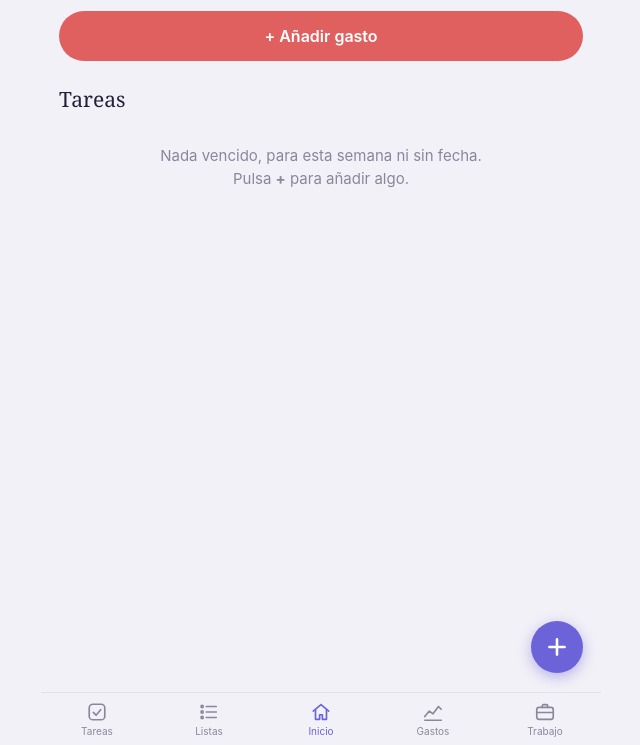
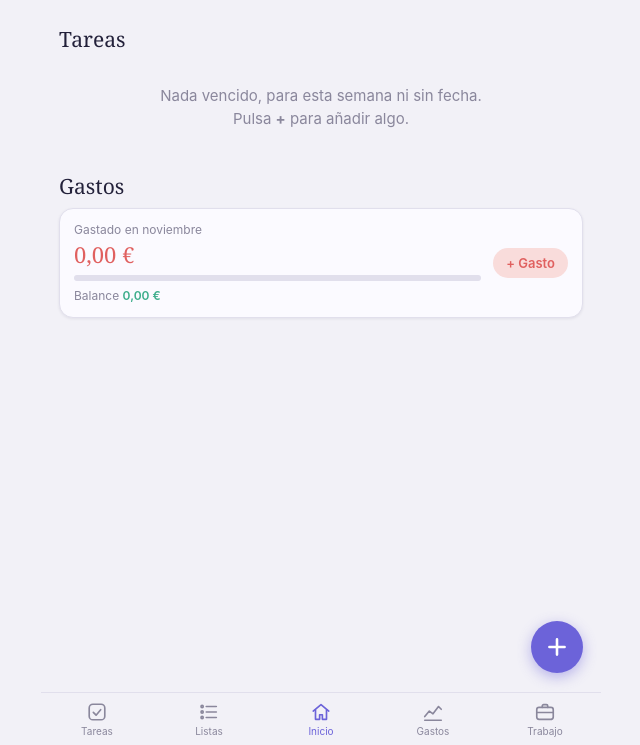
Before and after one commit to honoriux/panel, a plain HTML site: page app/index.html in a window 1280 px wide. Shown: the part 55-800 px from the top of the page, without its empty margins (319-959 px from the left). Drawn offline with Linux system fonts and the light colour scheme.

Commit message:
Inicio: tarjeta Gastos al final (gastado del mes, barra, balance y «+ Gasto») en lugar del botón grande. panel-2026-11-20.4
Co-Authored-By: Claude Opus 5.5 <noreply@anthropic.com>

```diff
--- a/app/app.js
+++ b/app/app.js
@@ -5,7 +5,7 @@
 
 // Versión de la app = fecha de publicación + nº de publicación de ese día ('panel-AAAA-MM-DD.N').
 // Tiene que coincidir siempre con CACHE de sw.js: se cambian las dos juntas en cada publicación.
-const APP_VERSION = 'panel-2026-11-20.3';
+const APP_VERSION = 'panel-2026-11-20.4';
 // '2026-11-19.2' -> '19/11/2026 · 2' (las versiones antiguas, 'v7', se muestran tal cual)
 const fmtVersion = v => { const m = String(v).replace('panel-', '').match(/^(\d{4}-\d{2}-\d{2})\.(\d+)$/); return m ? `${fmtDia(m[1])} · ${m[2]}` : String(v).replace('panel-', ''); };
 const KEY = 'panel.db.v1';
@@ -282,12 +282,17 @@ function viewHome() {
   const avisos = lista.filter(enAviso).length;
   const pend = `<h2 class="sec">Tareas${avisos ? ` <span class="tag red" style="vertical-align:middle">${plural(avisos, 'con aviso', 'con aviso')}</span>` : ''}</h2>
     ${lista.length ? gruposTareas(lista, true) : `<div class="empty-state" style="padding:24px 10px">Nada vencido, para esta semana ni sin fecha.<br>Pulsa <b>+</b> para añadir algo.</div>`}`;
-  // Los días libres ya no salen aquí (solo en Trabajo). Arriba, apuntar un gasto sin ir a Gastos.
-  const gasto = `<button class="btn pink" style="width:100%;margin:4px 0 6px" data-act="nuevoGasto">+ Añadir gasto</button>`;
+  // Al final, lo gastado este mes con su balance y el botón para apuntar un gasto sin ir a Gastos (los días libres, solo en Trabajo)
+  const g = Savey.resumenMes(), pctG = g.inc ? Math.min(100, g.exp / g.inc * 100) : g.exp ? 100 : 0;
+  const gasto = `<h2 class="sec">Gastos</h2><div class="bcard gcard" data-act="irGastos" role="button">
+      <div class="gmain"><div class="small">Gastado en ${g.mes}</div><div class="serif red gtot">${g.gastado}</div>
+        <div class="bar gbar"><div style="width:${pctG}%;background:var(--red)"></div><div style="flex:1;background:${g.inc ? 'var(--income)' : 'transparent'}"></div></div>
+        <div class="small" style="margin-top:6px">Balance <b class="${g.bal < 0 ? 'red' : 'green'}" style="font-weight:600">${g.balance}</b></div></div>
+      <button class="gbtn" data-act="nuevoGasto">+ Gasto</button></div>`;
   // Listas marcadas para Inicio que tienen algo apuntado
   const enInicio = listasOrden().filter(l => l.inicio && quedan(l.id));
   const listas = enInicio.length ? `<h2 class="sec">Listas</h2>${enInicio.map(l => listaRow(l, true)).join('')}` : '';
-  return `${backupBanner()}${avisosBanner()}${gasto}${pend}${listas}`;
+  return `${backupBanner()}${avisosBanner()}${pend}${listas}${gasto}`;
 }
 
 function openTareaForm(existing, preset = {}) {
@@ -1019,6 +1024,7 @@ const mainActions = {
   backup: () => exportBackup(),
   filtroTareas: t => { ui.filtroTareas = t.dataset.f; render(); },
   nuevoGasto: () => Savey.nuevo(),
+  irGastos: () => { Savey.irAlMes(); ui.tab = 'gastos'; render(); window.scrollTo(0, 0); },
   toggleCompletadas: () => { ui.verCompletadas = !ui.verCompletadas; render(); },
   toggleTarea: t => { const x = tarea(t.dataset.id); if (x) toggleTarea(x); },
   editTarea: t => { const x = tarea(t.dataset.id); if (x) openTareaForm(x); },
--- a/app/savey.js
+++ b/app/savey.js
@@ -1131,6 +1131,9 @@ return {
   view, top,
   actions: mainActions,
   nuevo: () => openTxForm(null),
+  // Para la tarjeta de Inicio: lo gastado e ingresado este mes en todas las cuentas, y abrir Gastos en el mes actual
+  resumenMes: () => { const d = new Date(), s = monthStats(d.getFullYear(), d.getMonth(), 'all'); return { ...s, mes: MONTHS_L[d.getMonth()], gastado: money(s.exp), balance: money(s.bal, { sign: true }) }; },
+  irAlMes: () => { const d = new Date(); ui.y = d.getFullYear(); ui.m = d.getMonth(); ui.tab = 'home'; },
   swipe: dx => { if (ui.tab !== 'accounts') (dx < 0 ? mainActions.nextMonth : mainActions.prevMonth)(); },
   alVolver: () => { if (processRecurring()) render(); syncNow(); },
   alOcultar: () => { if (syncTimer) syncNow(); },
--- a/app/styles.css
+++ b/app/styles.css
@@ -98,6 +98,13 @@ h2.sec { font-family: var(--serif); font-weight: 400; font-size: 21px; margin: 1
 .bar .ritmo { position: absolute; top: -3px; bottom: -3px; width: 2px; margin-left: -1px; background: var(--text); opacity: .5; border-radius: 1px; }
 .bcard .bar:has(.ritmo) { overflow: visible; }
 .brow { display: flex; justify-content: space-between; gap: 10px; font-size: 13px; color: var(--muted); }
+/* Tarjeta de gastos en Inicio */
+.gcard { display: flex; align-items: center; gap: 12px; padding: 12px 14px; cursor: pointer; }
+.gcard .gmain { flex: 1; min-width: 0; }
+.gcard .gtot { font-size: 22px; }
+.gcard .gbar { margin: 6px 0 0; height: 6px; }
+.gbtn { font-size: 13px; font-weight: 600; color: var(--red); background: var(--red-soft); padding: 7px 13px; border-radius: 999px; white-space: nowrap; }
+.gbtn:active { transform: scale(.96); }
 .stats4 { display: grid; grid-template-columns: repeat(4, 1fr); text-align: center; }
 .stats4 > div + div { border-left: 1px solid var(--line); }
 .stats4 b { display: block; font-size: 20px; font-family: var(--serif); font-weight: 400; }
--- a/app/sw.js
+++ b/app/sw.js
@@ -1,7 +1,7 @@
 // Service worker: permite usar la app sin conexión.
 // Sirve desde caché y actualiza en segundo plano (los cambios se ven al siguiente arranque).
 // CACHE tiene que coincidir con APP_VERSION de app.js ('panel-AAAA-MM-DD.N': fecha de publicación y nº de ese día).
-const CACHE = 'panel-2026-11-20.3';
+const CACHE = 'panel-2026-11-20.4';
 const FILES = ['./', 'index.html', 'styles.css', 'savey.js', 'app.js', 'manifest.webmanifest', 'icons/icon-180.png', 'icons/icon-192.png', 'icons/icon-512.png'];
 
 self.addEventListener('install', e => {
```
Also changed, not shown: 1 other file.
